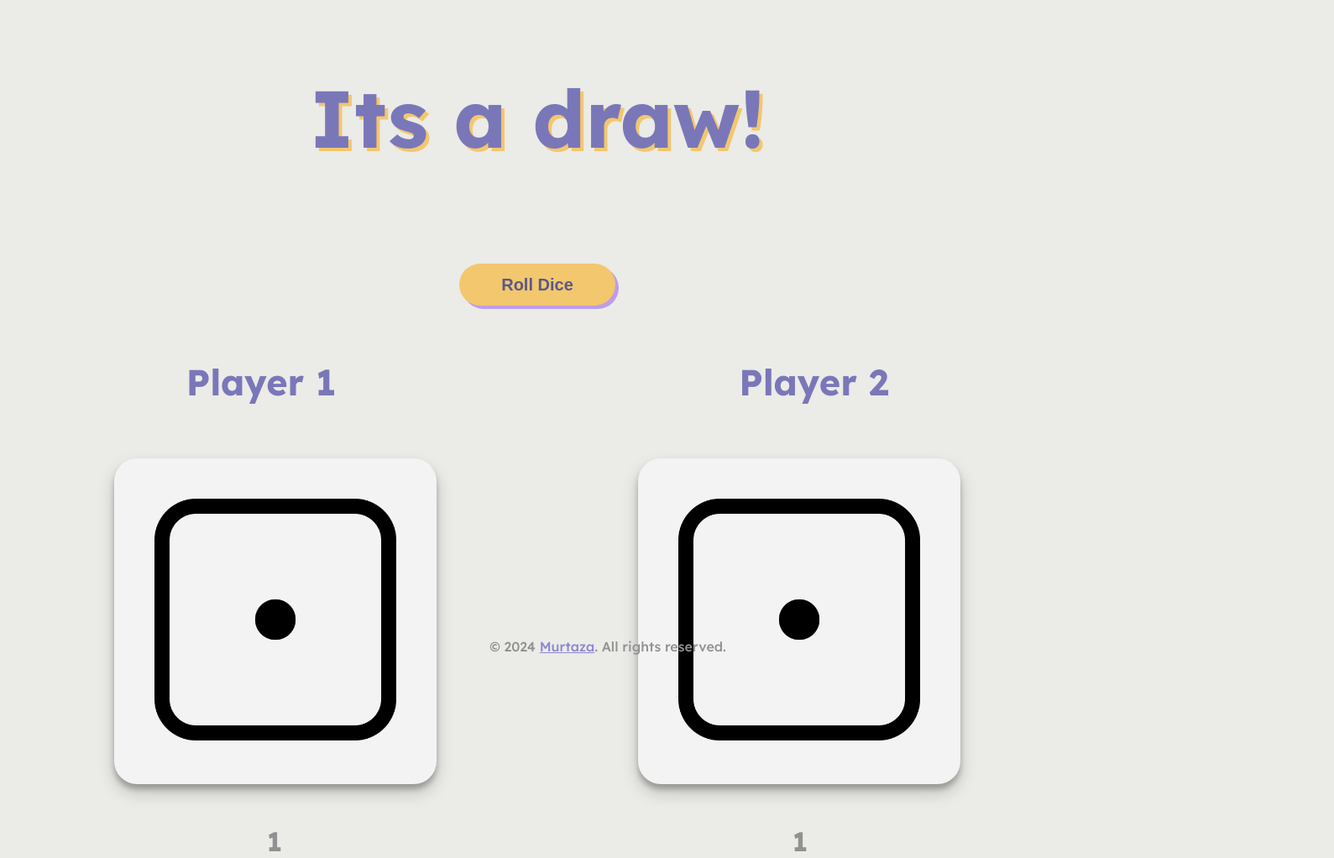
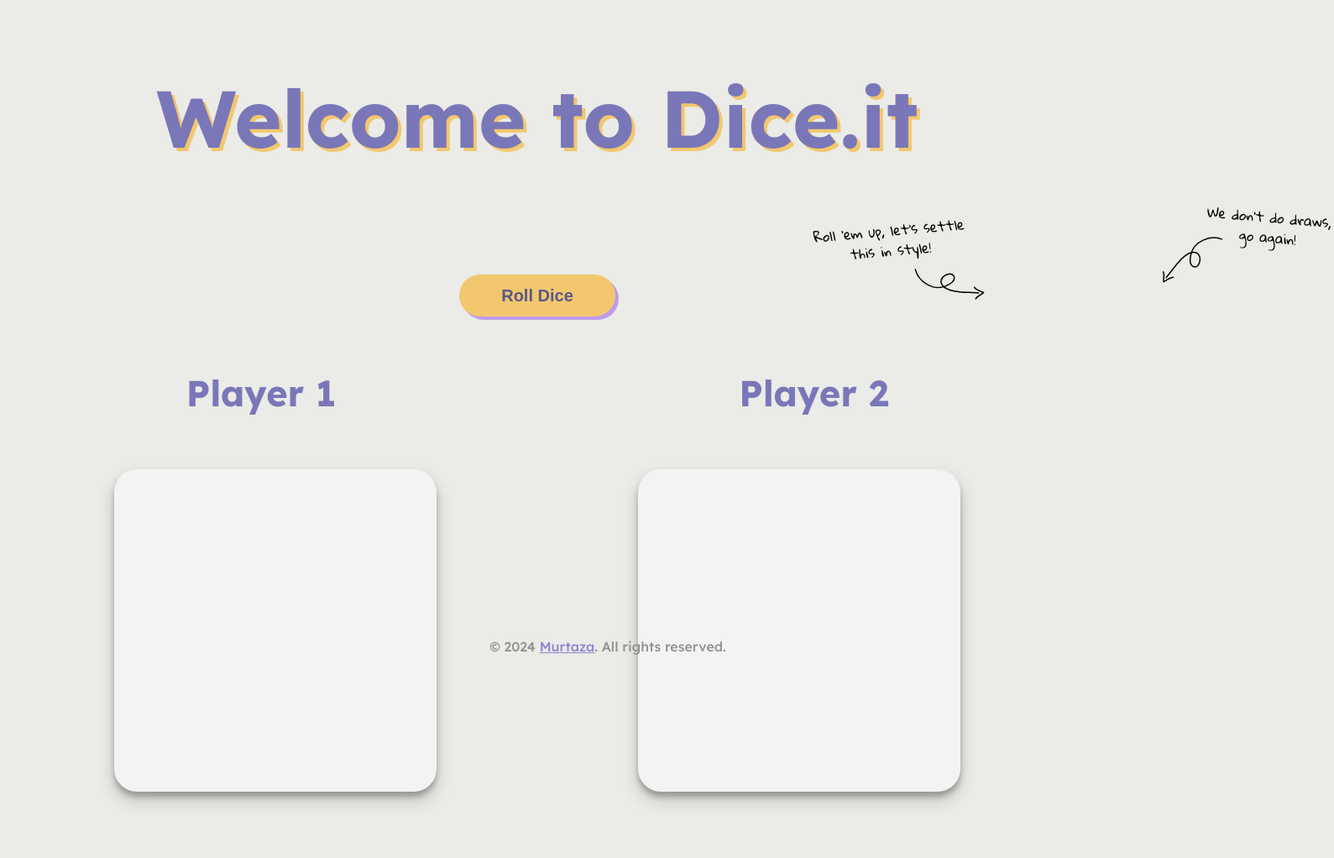
Before and after one commit to Murtaza34/dice-it, a plain HTML site: page index.html in a window 1280 px wide. Shown: the whole page at 84% size, 1589 px wide, since content can reach past the window. After the commit the page ends 991 px from the top, so only its background shows below. Drawn offline with Linux system fonts and the light colour scheme.

Commit message:
arrow with annotations added

```diff
--- a/index.html
+++ b/index.html
@@ -3,6 +3,12 @@
   <head>
     <meta charset="UTF-8" />
     <meta name="viewport" content="width=device-width, initial-scale=1.0" />
+    <link rel="preconnect" href="https://fonts.googleapis.com" />
+    <link rel="preconnect" href="https://fonts.gstatic.com" crossorigin />
+    <link
+      href="https://fonts.googleapis.com/css2?family=Gloria+Hallelujah&display=swap"
+      rel="stylesheet"
+    />
     <link rel="preconnect" href="https://fonts.googleapis.com" />
     <link rel="preconnect" href="https://fonts.gstatic.com" crossorigin />
     <link
@@ -17,9 +23,18 @@
       <h1 class="title" id="title">Welcome to Dice.it</h1>
     </header>
     <main>
+      <div class="left-annotation">
+        <p class="start-message">Roll 'em up, let's settle this in style!</p>
+        <img class="left-arrow" src="svg/arrow_06.svg" alt="Arrow pointing to button" />
+      </div>
+      <div class="draw-annotation">
+        <p class="draw-message">We don't do draws, go again!</p>
+        <img class="right-arrow" src="svg/arrow_06.svg" alt="Arrow pointing to button" />
+      </div>
       <div class="center-btn">
         <button id="roll-dice-btn" class="roll-dice-btn">Roll Dice</button>
       </div>
+      <section>
         <div class="players">
           <p class="player-one">Player 1</p>
           <p class="player-two">Player 2</p>
@@ -36,9 +51,13 @@
           <p id="dice-number-left"></p>
           <p id="dice-number-right"></p>
         </div>
+      </section>
     </main>
     <footer>
-      <p>&copy; 2024 <a href="https://github.com/Murtaza34" target="_blank">Murtaza</a>. All rights reserved.</p>
+      <p>
+        &copy; 2024 <a href="https://github.com/Murtaza34" target="_blank">Murtaza</a>. All rights
+        reserved.
+      </p>
     </footer>
     <script src="index.js"></script>
   </body>
--- a/index.js
+++ b/index.js
@@ -4,8 +4,6 @@ const imgElementRight = document.querySelector("#card-right img");
 const diceNumberLeft = document.querySelector("#dice-number-left");
 const diceNumberRight = document.querySelector("#dice-number-right");
 
-// srcValue = (imgElementLeft.src = `./images/1.png`);
-// console.log(srcValue);
 
 let title = document.querySelector("#title");
 const button = document.querySelector("#roll-dice-btn");
@@ -13,12 +11,12 @@ const button = document.querySelector("#roll-dice-btn");
 /* --------------  ---------------- */
 button.addEventListener("click", handleButtonClick);
 
-// get random number between 1 - 6
 function getRandomNum(sides) {
   return Math.floor(Math.random() * 6) + 1;
 }
 
-function handleButtonClick() {
+function handleButtonClick(e) {
+  e.preventDefault();
   const randomNumberLeft = getRandomNum(6);
   const randomNumberRight = getRandomNum(6);
   // console.log(randomNumberLeft);
--- a/style.css
+++ b/style.css
@@ -21,12 +21,64 @@ body {
   justify-content: center;
   font-size: 6rem;
   padding: 80px 0px 50px 0px;
+  margin-bottom: 1rem;
+}
+
+.left-annotation {
+  display: inline-block;
+  text-align: center;
+  user-select: none;
+}
+
+
+.start-message {
+  font-family: 'Gloria Hallelujah', cursive;
+  display: inline-block;
+  width: 200px;
+  line-height: 1.5;
+  transform: rotate(-5deg);
+  position: relative;
+  left: 55rem;
+  top: -1rem;
+  user-select: none;
+}
+
+.left-arrow {
+  transform: rotate(55deg);
+  position: relative;
+  left: 50.5rem;
+  top: 2.6rem;
+}
+
+.draw-annotation {
+  display: inline-block;
+  text-align: center;
+  user-select: none;
+}
+
+.draw-message {
+  font-family: 'Gloria Hallelujah', cursive;
+  display: inline-block;
+  width: 150px;
+  line-height: 1.5;
+  transform: rotate(5deg);
+  position: relative;
+  left: 67rem;
+  top: -2rem;
+  user-select: none;
+}
+
+.right-arrow {
+  position: relative;
+  transform: rotate(180deg);
+  left: 54rem;
+  top: 1rem;
 }
 
 .center-btn {
   display: flex;
   justify-content: center;
-  margin-top: 4rem;
+  /* margin-top: 4rem; */
 }
 
 .roll-dice-btn {
@@ -50,7 +102,7 @@ body {
 }
 
 .roll-dice-btn:hover {
-  background-color: #e0b764;
+  transform: translate(1px, 1px);
 }
 
 .roll-dice-btn:active {
```
Also changed, not shown: svg/arrow_06.svg (added). Lines whose indentation alone changed are shown as unchanged.
